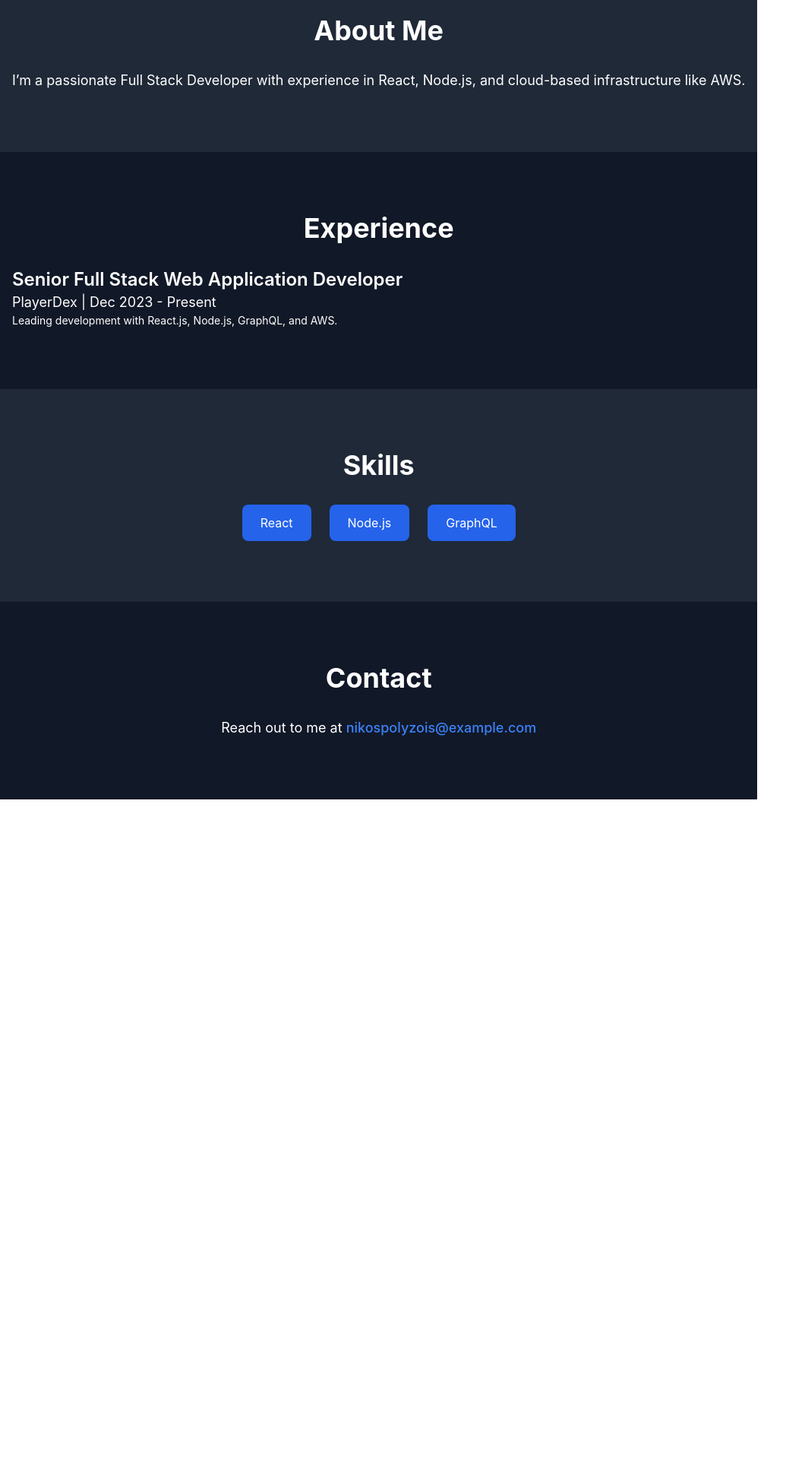
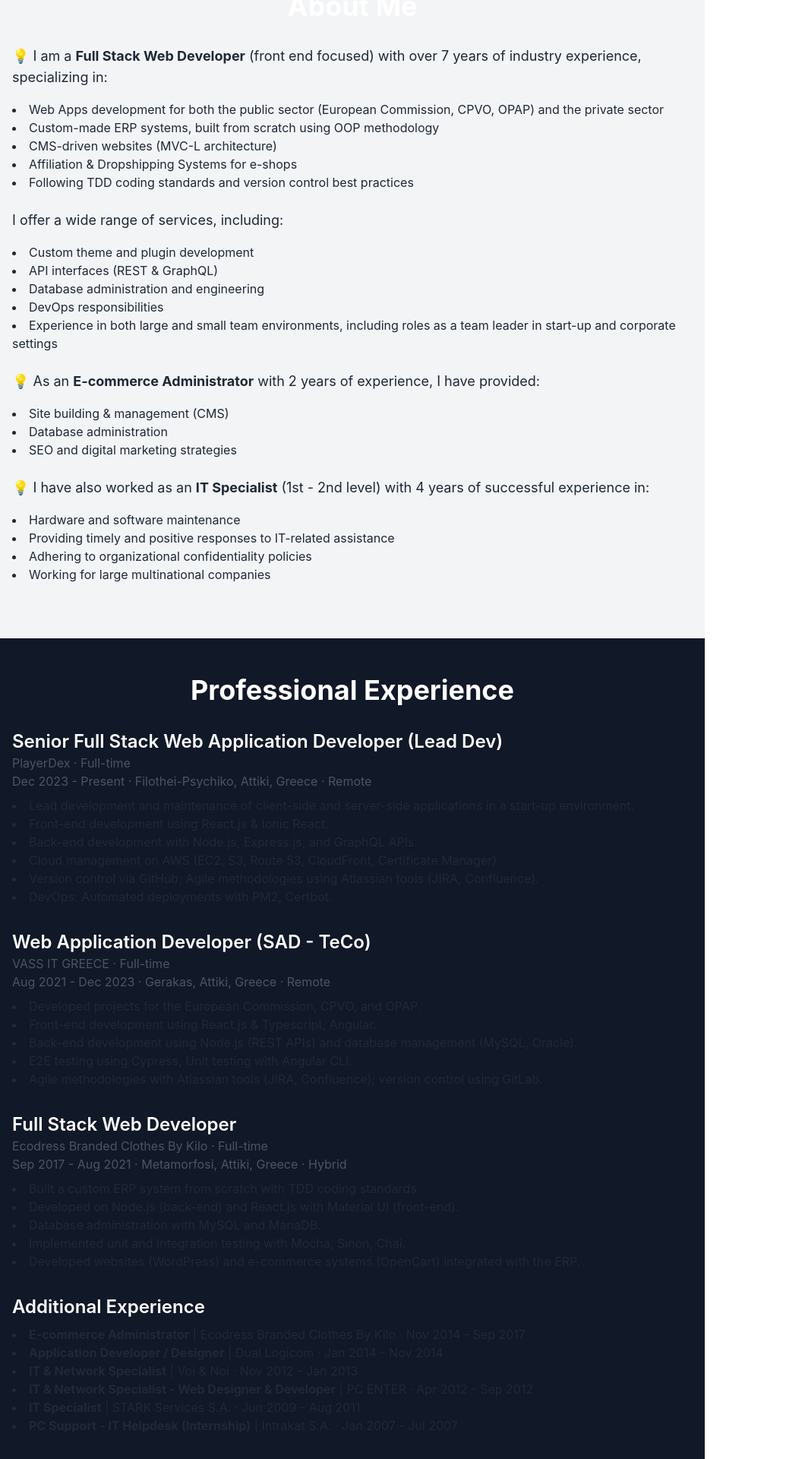
Before and after one commit to npolizois/mypersonalwebsite, a React (Vite) app: page / in a window 1280 px wide. Shown: the part 860-2780 px from the top of the page at 76% size, without its empty margins (0-1060 px from the left). Before the commit the page ends 1912 px from the top, so only its background shows below. Built offline with nearby package versions, Linux system fonts and the light colour scheme.

Commit message:
progress commit (add info)

```diff
--- a/src/components/About.tsx
+++ b/src/components/About.tsx
@@ -2,13 +2,64 @@ import React from "react";
 
 const About: React.FC = () => {
   return (
-    <section id="about" className="py-20 bg-gray-800">
+    <section id="about" className="py-12 bg-gray-100">
       <div className="container mx-auto px-4">
         <h2 className="text-4xl font-bold text-center mb-8">About Me</h2>
-        <p className="text-lg text-center">
-          I’m a passionate Full Stack Developer with experience in React,
-          Node.js, and cloud-based infrastructure like AWS.
-        </p>
+
+        <div className="max-w-4xl mx-auto">
+          <p className="text-lg text-gray-800 mb-4">
+            💡 I am a <strong>Full Stack Web Developer</strong> (front end
+            focused) with over 7 years of industry experience, specializing in:
+          </p>
+          <ul className="list-disc list-inside mb-6 text-gray-800">
+            <li>
+              Web Apps development for both the public sector (European
+              Commission, CPVO, OPAP) and the private sector
+            </li>
+            <li>
+              Custom-made ERP systems, built from scratch using OOP methodology
+            </li>
+            <li>CMS-driven websites (MVC-L architecture)</li>
+            <li>Affiliation & Dropshipping Systems for e-shops</li>
+            <li>
+              Following TDD coding standards and version control best practices
+            </li>
+          </ul>
+          <p className="text-lg text-gray-800 mb-4">
+            I offer a wide range of services, including:
+          </p>
+          <ul className="list-disc list-inside mb-6 text-gray-800">
+            <li>Custom theme and plugin development</li>
+            <li>API interfaces (REST & GraphQL)</li>
+            <li>Database administration and engineering</li>
+            <li>DevOps responsibilities</li>
+            <li>
+              Experience in both large and small team environments, including
+              roles as a team leader in start-up and corporate settings
+            </li>
+          </ul>
+          <p className="text-lg text-gray-800 mb-4">
+            💡 As an <strong>E-commerce Administrator</strong> with 2 years of
+            experience, I have provided:
+          </p>
+          <ul className="list-disc list-inside mb-6 text-gray-800">
+            <li>Site building & management (CMS)</li>
+            <li>Database administration</li>
+            <li>SEO and digital marketing strategies</li>
+          </ul>
+          <p className="text-lg text-gray-800 mb-4">
+            💡 I have also worked as an <strong>IT Specialist</strong> (1st -
+            2nd level) with 4 years of successful experience in:
+          </p>
+          <ul className="list-disc list-inside mb-6 text-gray-800">
+            <li>Hardware and software maintenance</li>
+            <li>
+              Providing timely and positive responses to IT-related assistance
+            </li>
+            <li>Adhering to organizational confidentiality policies</li>
+            <li>Working for large multinational companies</li>
+          </ul>
+        </div>
       </div>
     </section>
   );
--- a/src/components/Contact.tsx
+++ b/src/components/Contact.tsx
@@ -2,15 +2,47 @@ import React from "react";
 
 const Contact: React.FC = () => {
   return (
-    <section id="contact" className="py-20 bg-gray-900">
-      <div className="container mx-auto px-4">
-        <h2 className="text-4xl font-bold text-center mb-8">Contact</h2>
-        <p className="text-lg text-center">
-          Reach out to me at{" "}
-          <a href="mailto:nikospolyzois@example.com" className="text-blue-500">
-            nikospolyzois@example.com
-          </a>
-        </p>
+    <section id="contact" className="py-16 bg-gray-50 text-center">
+      <h2 className="text-3xl font-bold mb-8">Contact</h2>
+      <div className="flex flex-col items-center justify-center space-y-6">
+        <div className="text-lg">
+          <p>
+            ✉️{" "}
+            <a
+              href="mailto:polyzois.nikos@gmail.com"
+              className="text-blue-500 hover:underline"
+            >
+              polyzois.nikos@gmail.com
+            </a>
+          </p>
+        </div>
+        <div className="text-lg">
+          <p>
+            📱{" "}
+            <a
+              href="tel:+306972024894"
+              className="text-blue-500 hover:underline"
+            >
+              +30 6972024894
+            </a>
+          </p>
+        </div>
+        <div className="text-lg">
+          <p>
+            💻 Skype: <span className="text-gray-700">nikos.polyzois</span>
+          </p>
+        </div>
+        <div className="text-lg">
+          <p>
+            LinkedIn:{" "}
+            <a
+              href="https://www.linkedin.com/in/nikos-polyzois/"
+              className="text-blue-500 hover:underline"
+            >
+              nikos-polyzois
+            </a>
+          </p>
+        </div>
       </div>
     </section>
   );
--- a/src/components/Experience.tsx
+++ b/src/components/Experience.tsx
@@ -2,20 +2,127 @@ import React from "react";
 
 const Experience: React.FC = () => {
   return (
-    <section id="experience" className="py-20 bg-gray-900">
+    <section id="experience" className="py-12">
       <div className="container mx-auto px-4">
-        <h2 className="text-4xl font-bold text-center mb-8">Experience</h2>
-        <div className="space-y-6">
-          <div>
-            <h3 className="text-2xl font-semibold">
-              Senior Full Stack Web Application Developer
-            </h3>
-            <p className="text-lg">PlayerDex | Dec 2023 - Present</p>
-            <p className="text-sm">
-              Leading development with React.js, Node.js, GraphQL, and AWS.
-            </p>
-          </div>
-          {/* Add more experiences as needed */}
+        <h2 className="text-4xl font-bold text-center mb-8">
+          Professional Experience
+        </h2>
+
+        {/* PlayerDex */}
+        <div className="mb-8">
+          <h3 className="text-2xl font-semibold">
+            Senior Full Stack Web Application Developer (Lead Dev)
+          </h3>
+          <p className="text-gray-600">PlayerDex · Full-time</p>
+          <p className="text-gray-600">
+            Dec 2023 - Present · Filothei-Psychiko, Attiki, Greece · Remote
+          </p>
+          <ul className="list-disc list-inside mt-2 text-gray-800">
+            <li>
+              Lead development and maintenance of client-side and server-side
+              applications in a start-up environment.
+            </li>
+            <li>Front-end development using React.js & Ionic React.</li>
+            <li>
+              Back-end development with Node.js, Express.js, and GraphQL APIs.
+            </li>
+            <li>
+              Cloud management on AWS (EC2, S3, Route 53, CloudFront,
+              Certificate Manager).
+            </li>
+            <li>
+              Version control via GitHub; Agile methodologies using Atlassian
+              tools (JIRA, Confluence).
+            </li>
+            <li>DevOps: Automated deployments with PM2, Certbot.</li>
+          </ul>
+        </div>
+
+        {/* VASS IT Greece */}
+        <div className="mb-8">
+          <h3 className="text-2xl font-semibold">
+            Web Application Developer (SAD - TeCo)
+          </h3>
+          <p className="text-gray-600">VASS IT GREECE · Full-time</p>
+          <p className="text-gray-600">
+            Aug 2021 - Dec 2023 · Gerakas, Attiki, Greece · Remote
+          </p>
+          <ul className="list-disc list-inside mt-2 text-gray-800">
+            <li>
+              Developed projects for the European Commission, CPVO, and OPAP.
+            </li>
+            <li>Front-end development using React.js & Typescript, Angular.</li>
+            <li>
+              Back-end development using Node.js (REST APIs) and database
+              management (MySQL, Oracle).
+            </li>
+            <li>E2E testing using Cypress, Unit testing with Angular CLI.</li>
+            <li>
+              Agile methodologies with Atlassian tools (JIRA, Confluence);
+              version control using GitLab.
+            </li>
+          </ul>
+        </div>
+
+        {/* Ecodress */}
+        <div className="mb-8">
+          <h3 className="text-2xl font-semibold">Full Stack Web Developer</h3>
+          <p className="text-gray-600">
+            Ecodress Branded Clothes By Kilo · Full-time
+          </p>
+          <p className="text-gray-600">
+            Sep 2017 - Aug 2021 · Metamorfosi, Attiki, Greece · Hybrid
+          </p>
+          <ul className="list-disc list-inside mt-2 text-gray-800">
+            <li>
+              Built a custom ERP system from scratch with TDD coding standards.
+            </li>
+            <li>
+              Developed on Node.js (back-end) and React.js with Material UI
+              (front-end).
+            </li>
+            <li>Database administration with MySQL and MariaDB.</li>
+            <li>
+              Implemented unit and integration testing with Mocha, Sinon, Chai.
+            </li>
+            <li>
+              Developed websites (WordPress) and e-commerce systems (OpenCart)
+              integrated with the ERP.
+            </li>
+          </ul>
+        </div>
+
+        {/* Additional Experience */}
+        <div className="mb-8">
+          <h3 className="text-2xl font-semibold">Additional Experience</h3>
+          <ul className="list-disc list-inside mt-2 text-gray-800">
+            <li>
+              <strong>E-commerce Administrator</strong> | Ecodress Branded
+              Clothes By Kilo · Nov 2014 - Sep 2017
+            </li>
+            <li>
+              <strong>Application Developer / Designer</strong> | Dual Logicom ·
+              Jan 2014 - Nov 2014
+            </li>
+            <li>
+              <strong>IT & Network Specialist</strong> | Voi & Noi · Nov 2012 -
+              Jan 2013
+            </li>
+            <li>
+              <strong>
+                IT & Network Specialist - Web Designer & Developer
+              </strong>{" "}
+              | PC ENTER · Apr 2012 - Sep 2012
+            </li>
+            <li>
+              <strong>IT Specialist</strong> | STARK Services S.A. · Jun 2009 -
+              Aug 2011
+            </li>
+            <li>
+              <strong>PC Support - IT Helpdesk (Internship)</strong> | Intrakat
+              S.A. · Jan 2007 - Jul 2007
+            </li>
+          </ul>
         </div>
       </div>
     </section>
--- a/src/components/Skills.tsx
+++ b/src/components/Skills.tsx
@@ -2,15 +2,45 @@ import React from "react";
 
 const Skills: React.FC = () => {
   return (
-    <section id="skills" className="py-20 bg-gray-800">
+    <section id="skills" className="py-12 bg-white">
       <div className="container mx-auto px-4">
         <h2 className="text-4xl font-bold text-center mb-8">Skills</h2>
-        <ul className="flex flex-wrap justify-center space-x-6">
-          <li className="bg-blue-600 px-6 py-3 rounded-lg">React</li>
-          <li className="bg-blue-600 px-6 py-3 rounded-lg">Node.js</li>
-          <li className="bg-blue-600 px-6 py-3 rounded-lg">GraphQL</li>
-          {/* Add more skills as needed */}
-        </ul>
+
+        <div className="max-w-4xl mx-auto">
+          <h3 className="text-2xl font-semibold mb-4">Development</h3>
+          <ul className="list-disc list-inside mb-6 text-gray-800 grid grid-cols-1 sm:grid-cols-2 gap-4">
+            <li>React.js (with TypeScript & Ionic React)</li>
+            <li>Node.js & Express.js</li>
+            <li>GraphQL & REST APIs</li>
+            <li>MongoDB & Mongoose</li>
+            <li>MySQL, Oracle & MariaDB</li>
+            <li>PHP (WordPress, OpenCart)</li>
+            <li>Test-Driven Development (TDD)</li>
+            <li>Unit & Integration Testing (Mocha, Sinon, Chai, Cypress)</li>
+            <li>Object-Oriented Programming (OOP)</li>
+            <li>JavaScript & TypeScript</li>
+            <li>HTML5 & CSS3</li>
+            <li>Tailwind CSS</li>
+          </ul>
+
+          <h3 className="text-2xl font-semibold mb-4">DevOps & Cloud</h3>
+          <ul className="list-disc list-inside mb-6 text-gray-800 grid grid-cols-1 sm:grid-cols-2 gap-4">
+            <li>AWS (EC2, S3, Route 53, CloudFront, Certificate Manager)</li>
+            <li>PM2 & Certbot (automated deployments)</li>
+            <li>GitHub, GitLab & Bitbucket (Version Control)</li>
+            <li>Docker & Containerization</li>
+          </ul>
+
+          <h3 className="text-2xl font-semibold mb-4">Methodologies & Tools</h3>
+          <ul className="list-disc list-inside mb-6 text-gray-800 grid grid-cols-1 sm:grid-cols-2 gap-4">
+            <li>Agile Methodologies (Scrum, Kanban)</li>
+            <li>Atlassian Tools (JIRA, Confluence)</li>
+            <li>VS Code & IntelliJ (IDE)</li>
+            <li>SQL (MySQL, Oracle) Development</li>
+            <li>Waterfall Methodology</li>
+            <li>Version Control with Git & SVN</li>
+          </ul>
+        </div>
       </div>
     </section>
   );
```
